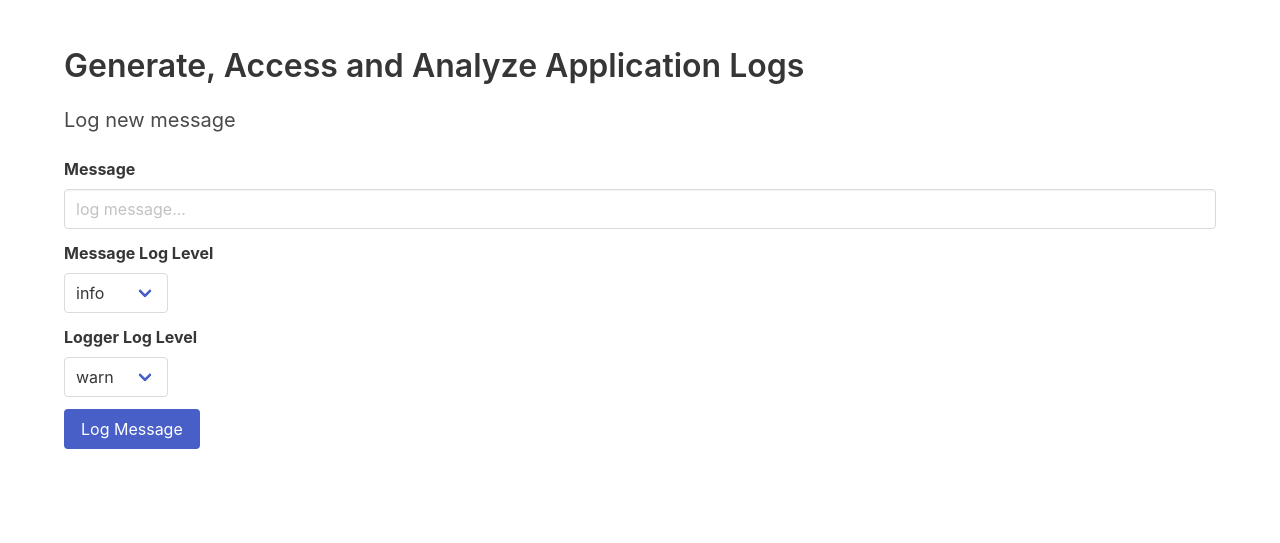
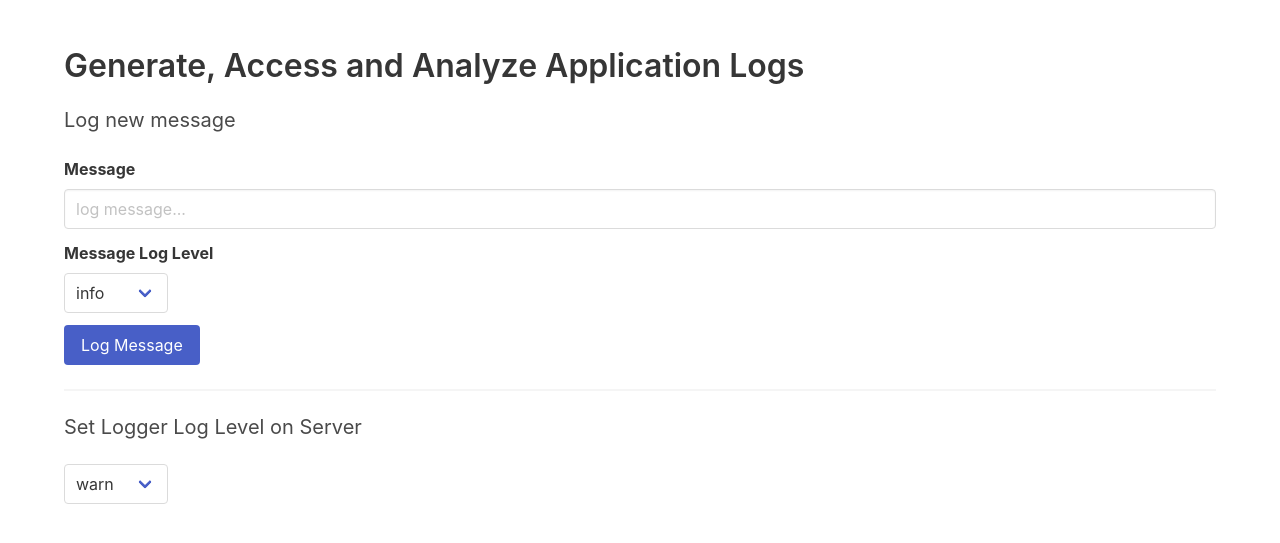
Before and after one commit to IBM-Cloud/application-log-analysis, a Flask app: page / in a window 1280 px wide. Shown: the top 543 px of the page. Run offline with Flask 2, Linux system fonts and the light colour scheme; some libraries are stand-ins or nearby versions.

Commit message:
Moved field for server log level and brought back alert

```diff
--- a/templates/index.html
+++ b/templates/index.html
@@ -1,5 +1,7 @@
-{# index page, providing a form to submit a city name #} {% extends "base.html" %} {% block title %}World of Logging{% endblock
-%} {% block content %}
+{# index page, providing a form to submit a city name #}
+{% extends "base.html" %}
+{% block title %}World of Logging{% endblock %}
+{% block content %}
 <script type="text/javascript">
   function logMessage() {
     var xhttp;
@@ -26,7 +28,7 @@
     xhttp = new XMLHttpRequest();
     xhttp.onreadystatechange = function () {
       if (xhttp.readyState == XMLHttpRequest.DONE) {
-        console.log(xhttp.responseText);
+        alert(xhttp.responseText);
       }
     };
     xhttp.open('POST', "/setLogLevel");
@@ -50,8 +52,6 @@
       </div>
     </div>
 
-
-
     <div class="field">
       <label class="label">Message Log Level</label>
       <div class="control">
@@ -68,7 +68,17 @@
     </div>
 
     <div class="field">
-      <label class="label">Logger Log Level</label>
+      <div class="control">
+        <input type="submit" class="button  is-link" type="submit" onclick="return logMessage()" value="Log Message">
+      </div>
+    </div>
+  </form>
+
+</p>
+<p>
+  <hr>
+  <h2 class="subtitle">Set Logger Log Level on Server</h2>
+  <div class="field">
     <div class="control">
       <div class="select">
         <select name="loglevel" onchange="setLogLevel(this.value)">
@@ -82,13 +92,6 @@
     </div>
   </div>
 
-    <div class="field">
-      <div class="control">
-        <input type="submit" class="button  is-link" type="submit" onclick="return logMessage()" value="Log Message">
-      </div>
-    </div>
-  </form>
-
 </p>
 
 
```
Lines whose indentation alone changed are shown as unchanged.
